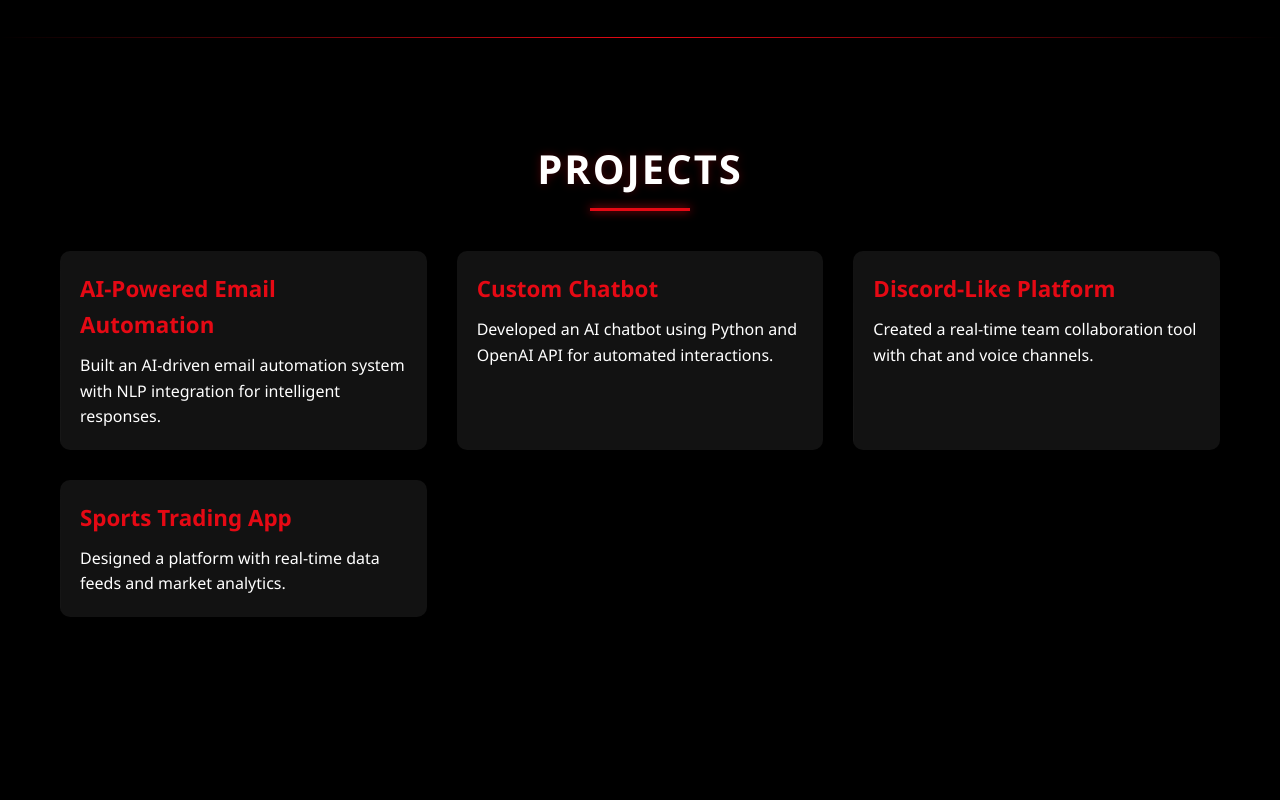
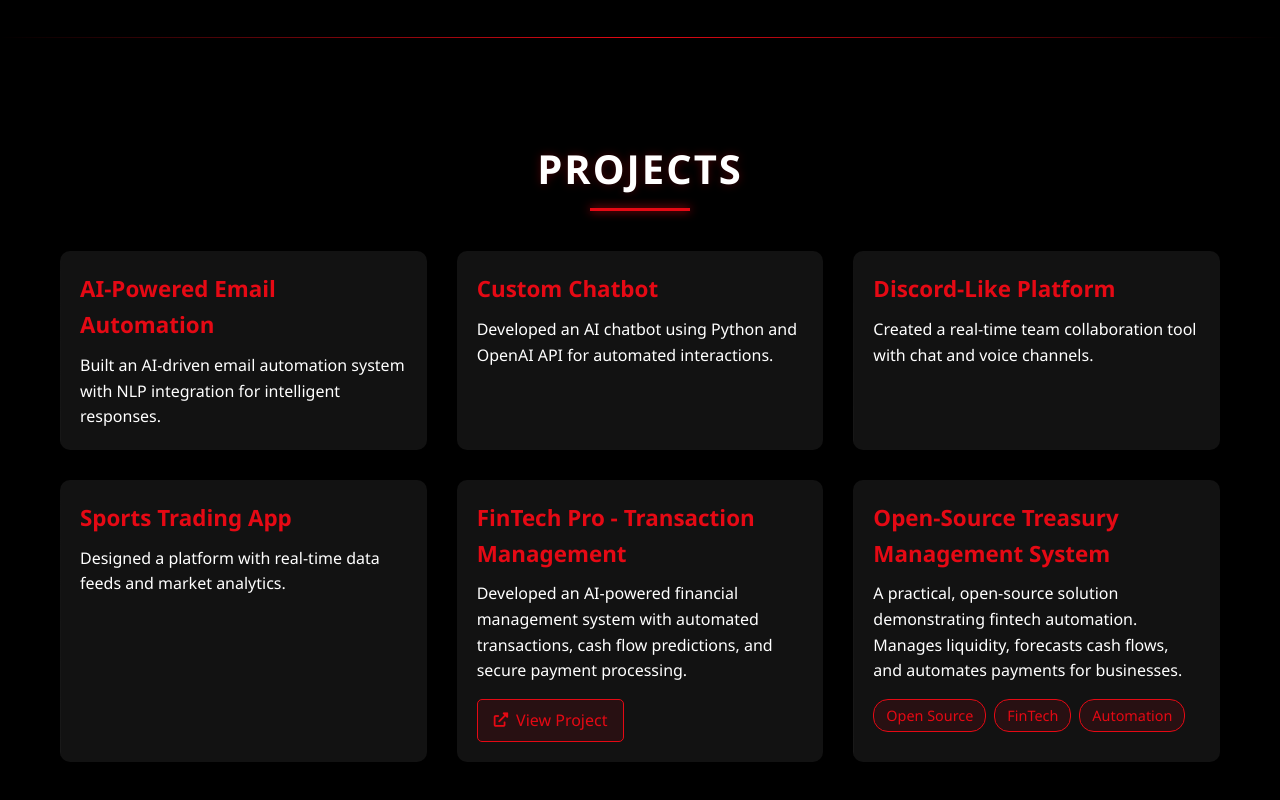
Before and after one commit to rawdiv/portfolio, a plain HTML site: page index.html in a window 1280 px wide. Shown: the part 2636-3436 px from the top of the page. Before the commit the page ends 3353 px from the top, so only its background shows below. Drawn offline with Linux system fonts and the light colour scheme.

Commit message:
Update index.html
project updated

```diff
--- a/index.html
+++ b/index.html
@@ -410,6 +410,56 @@
                 gap: 15px;
             }
         }
+
+        /* Project Link Styles */
+        .project-link {
+            display: inline-flex;
+            align-items: center;
+            gap: 8px;
+            color: var(--secondary-color);
+            text-decoration: none;
+            margin-top: 15px;
+            padding: 8px 16px;
+            border: 1px solid var(--secondary-color);
+            border-radius: 5px;
+            transition: all 0.3s ease;
+            background: rgba(229, 9, 20, 0.1);
+        }
+
+        .project-link:hover {
+            background: var(--secondary-color);
+            color: white;
+            transform: translateY(-2px);
+            box-shadow: 0 5px 15px rgba(229, 9, 20, 0.3);
+        }
+
+        .project-link i {
+            font-size: 0.9em;
+        }
+
+        /* Project Tags Styles */
+        .project-tags {
+            display: flex;
+            gap: 8px;
+            margin-top: 15px;
+            flex-wrap: wrap;
+        }
+
+        .tag {
+            background: rgba(229, 9, 20, 0.1);
+            color: var(--secondary-color);
+            padding: 4px 12px;
+            border-radius: 15px;
+            font-size: 0.9em;
+            border: 1px solid var(--secondary-color);
+            transition: all 0.3s ease;
+        }
+
+        .tag:hover {
+            background: var(--secondary-color);
+            color: white;
+            transform: translateY(-2px);
+        }
     </style>
 </head>
 <body>
@@ -535,6 +585,26 @@
                         <p>Designed a platform with real-time data feeds and market analytics.</p>
                     </div>
                 </div>
+                <div class="project-card">
+                    <div class="project-content">
+                        <h3>FinTech Pro - Transaction Management</h3>
+                        <p>Developed an AI-powered financial management system with automated transactions, cash flow predictions, and secure payment processing.</p>
+                        <a href="https://rawdiv.github.io/financemanagement/" target="_blank" class="project-link">
+                            <i class="fas fa-external-link-alt"></i> View Project
+                        </a>
+                    </div>
+                </div>
+                <div class="project-card">
+                    <div class="project-content">
+                        <h3>Open-Source Treasury Management System</h3>
+                        <p>A practical, open-source solution demonstrating fintech automation. Manages liquidity, forecasts cash flows, and automates payments for businesses.</p>
+                        <div class="project-tags">
+                            <span class="tag">Open Source</span>
+                            <span class="tag">FinTech</span>
+                            <span class="tag">Automation</span>
+                        </div>
+                    </div>
+                </div>
             </div>
         </div>
     </section>
```
